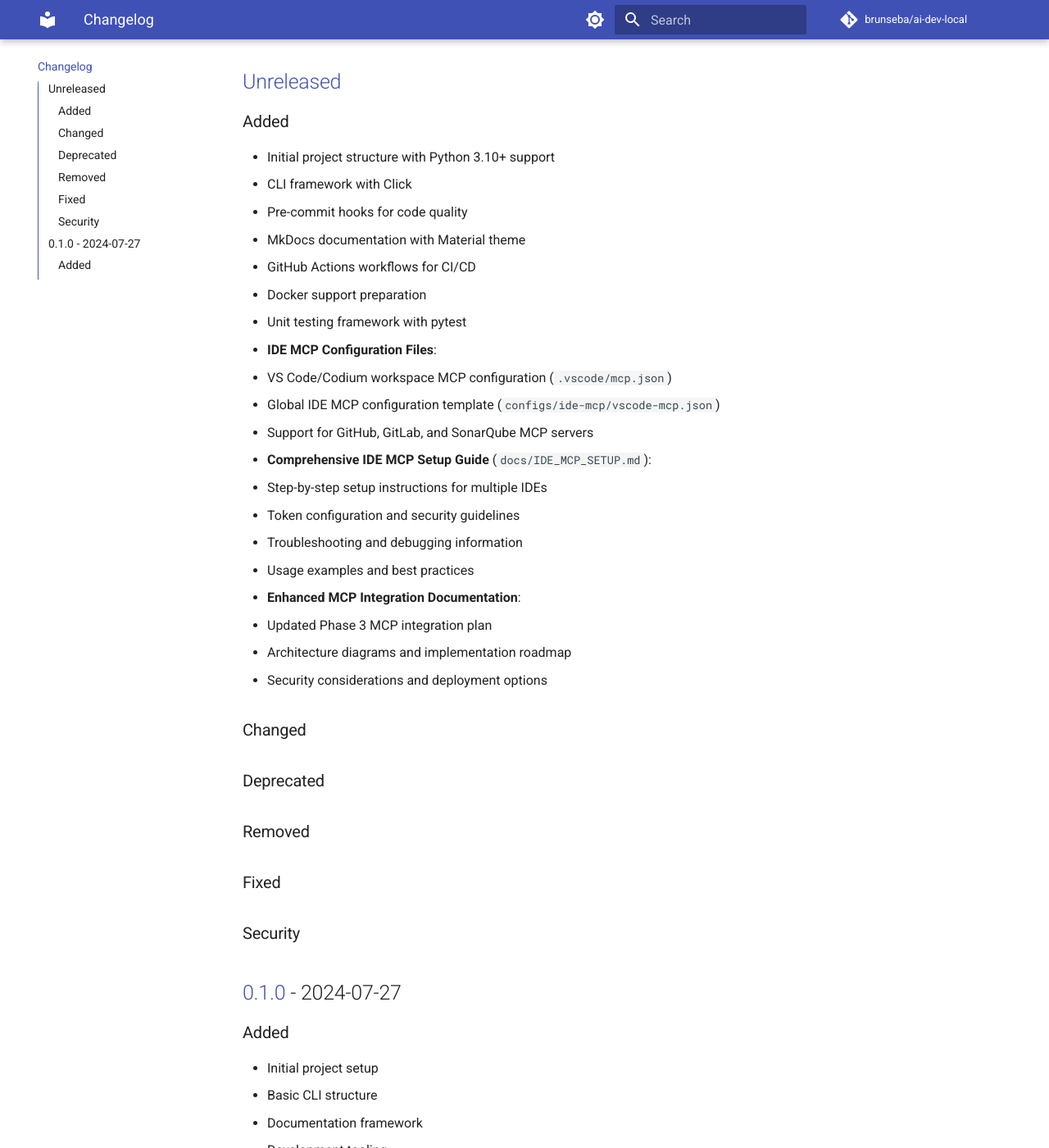
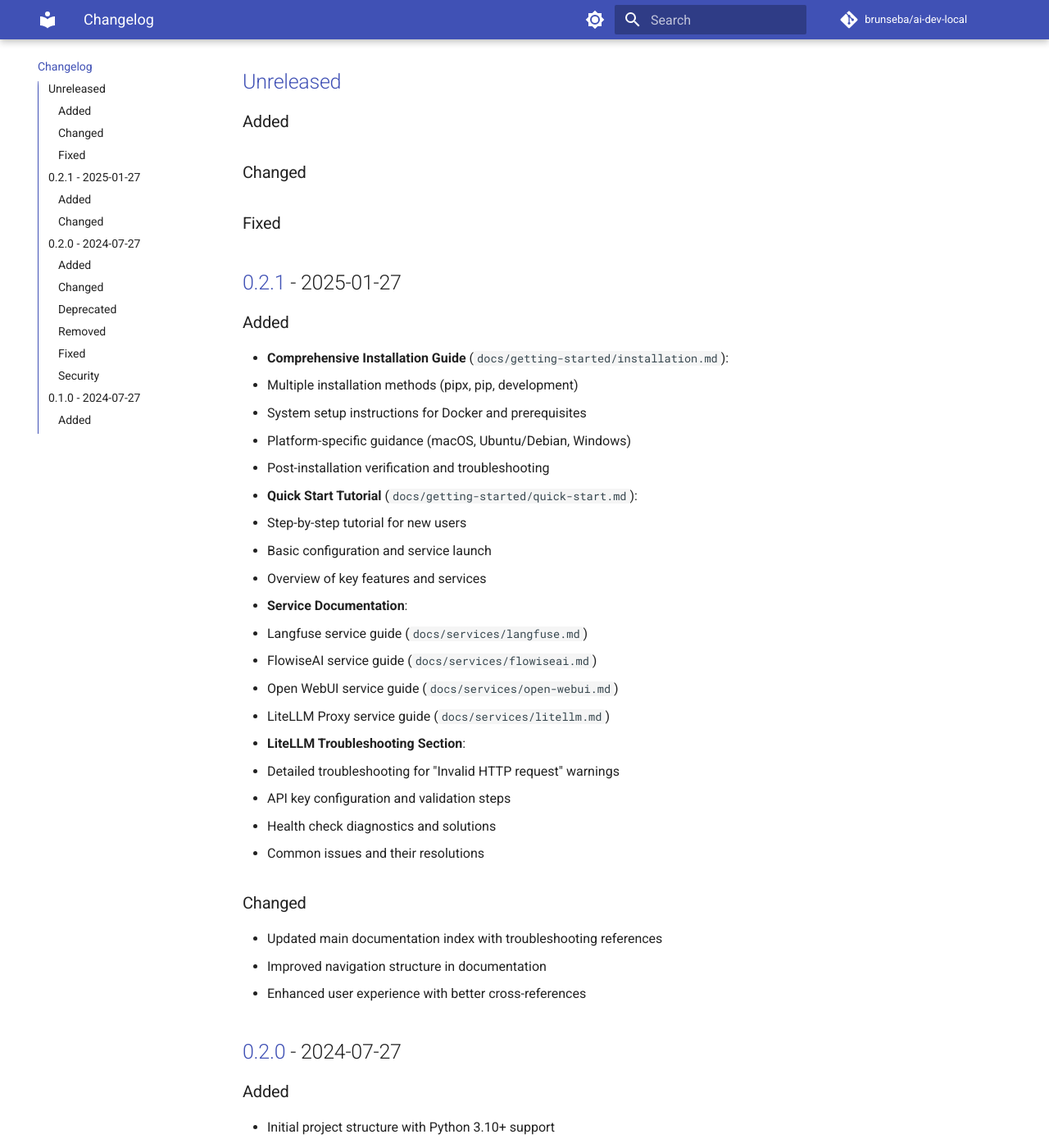
Before and after one commit to brunseba/ai-dev-local, an MkDocs documentation site: the page built from docs/changelog.md, in a window 1280 px wide and 1400 px high, scrolled down 253 px. Shown: the whole window at 82% size. Built offline with MkDocs 1.6.1 and Material for MkDocs 9.7.7, drawn with Linux system fonts in a browser that asks for light colours; comment, search, counter and statistics services are not loaded; the version menu is left out.

Commit message:
docs: update version to v0.2.1 and generate changelog
- Update version reference in docs/index.md to v0.2.1
- Generate comprehensive changelog entry for v0.2.1 release
- Document all new documentation additions and improvements
- Update changelog version links for proper navigation

```diff
--- a/docs/changelog.md
+++ b/docs/changelog.md
@@ -6,6 +6,42 @@
 and this project adheres to [Semantic Versioning](https://semver.org/spec/v2.0.0.html).
 
 ## [Unreleased]
+
+### Added
+
+### Changed
+
+### Fixed
+
+## [0.2.1] - 2025-01-27
+
+### Added
+- **Comprehensive Installation Guide** (`docs/getting-started/installation.md`):
+  - Multiple installation methods (pipx, pip, development)
+  - System setup instructions for Docker and prerequisites
+  - Platform-specific guidance (macOS, Ubuntu/Debian, Windows)
+  - Post-installation verification and troubleshooting
+- **Quick Start Tutorial** (`docs/getting-started/quick-start.md`):
+  - Step-by-step tutorial for new users
+  - Basic configuration and service launch
+  - Overview of key features and services
+- **Service Documentation**:
+  - Langfuse service guide (`docs/services/langfuse.md`)
+  - FlowiseAI service guide (`docs/services/flowiseai.md`)
+  - Open WebUI service guide (`docs/services/open-webui.md`)
+  - LiteLLM Proxy service guide (`docs/services/litellm.md`)
+- **LiteLLM Troubleshooting Section**:
+  - Detailed troubleshooting for "Invalid HTTP request" warnings
+  - API key configuration and validation steps
+  - Health check diagnostics and solutions
+  - Common issues and their resolutions
+
+### Changed
+- Updated main documentation index with troubleshooting references
+- Improved navigation structure in documentation
+- Enhanced user experience with better cross-references
+
+## [0.2.0] - 2024-07-27
 
 ### Added
 - Initial project structure with Python 3.10+ support
@@ -47,6 +83,7 @@
 - Documentation framework
 - Development tooling
 
-[Unreleased]: https://github.com/brunseba/ai-dev-local/compare/v0.2.0...HEAD
+[Unreleased]: https://github.com/brunseba/ai-dev-local/compare/v0.2.1...HEAD
+[0.2.1]: https://github.com/brunseba/ai-dev-local/releases/tag/v0.2.1
 [0.2.0]: https://github.com/brunseba/ai-dev-local/releases/tag/v0.2.0
 [0.1.0]: https://github.com/brunseba/ai-dev-local/releases/tag/v0.1.0
```
Also changed, not shown: docs/index.md (+1 -1 lines).
